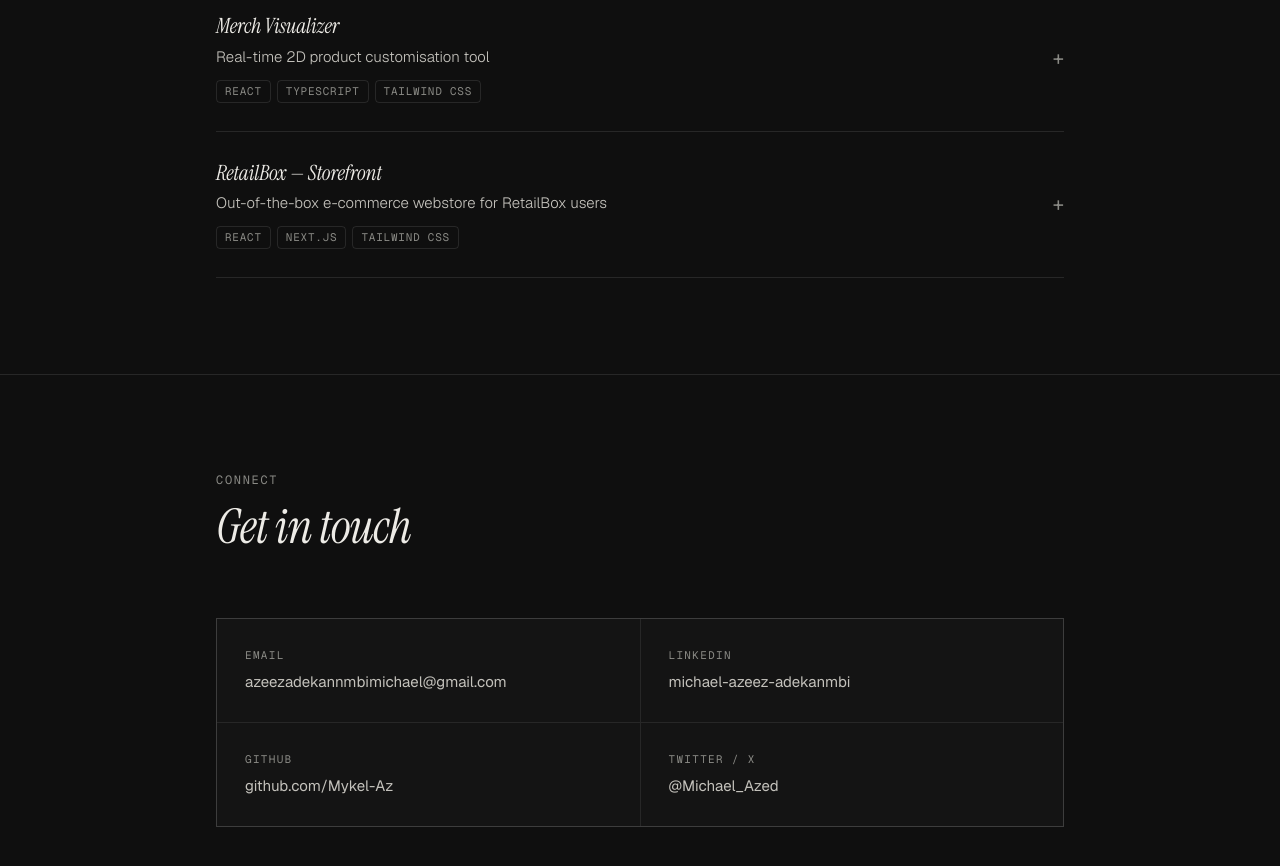
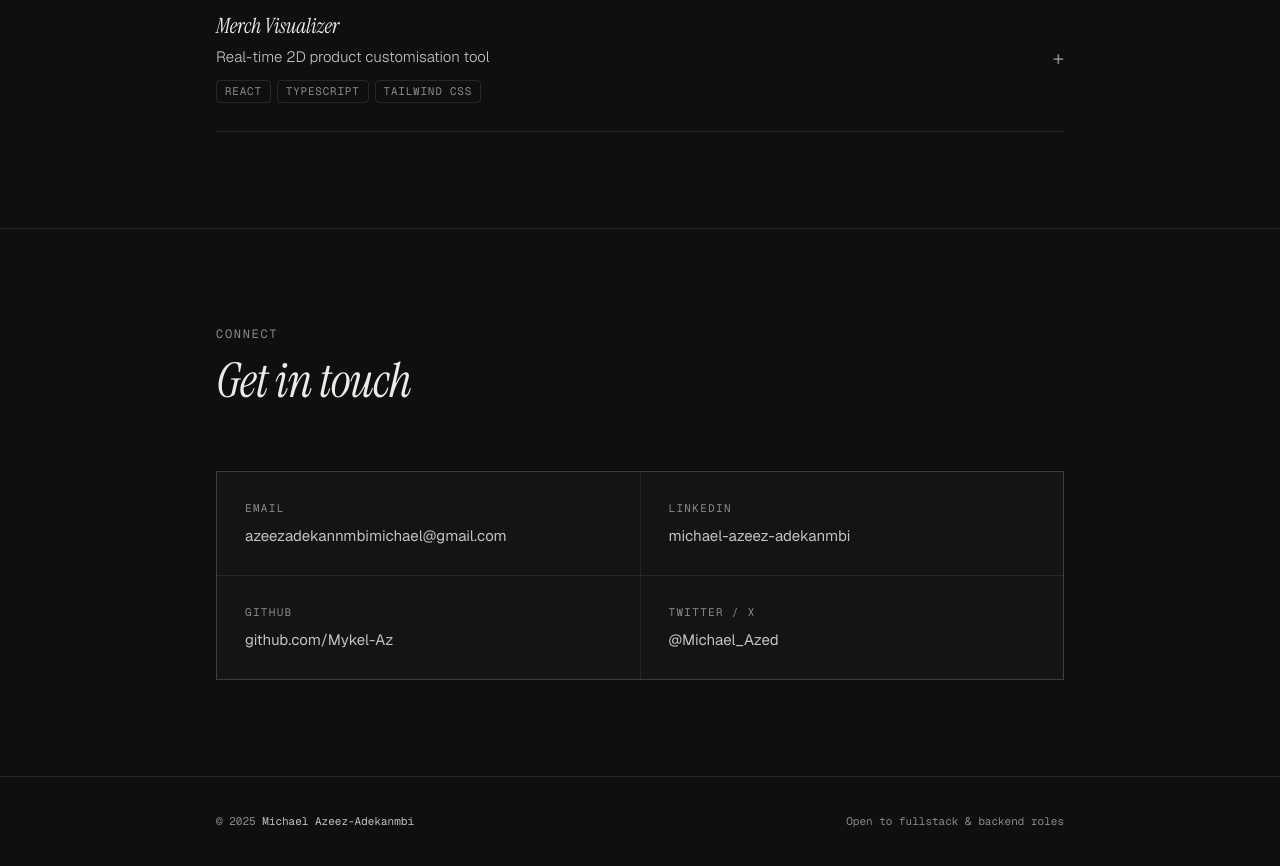
Before and after one commit to Mykel-Az/Portfolio, a React (Vite) app in the folder portfolio-app/: page / in a window 1280 px wide. Shown: the part 2260-3126 px from the top of the page. Built offline with nearby package versions, Linux system fonts and the light colour scheme.

Commit message:
Update projects.ts

```diff
--- a/portfolio-app/src/data/projects.ts
+++ b/portfolio-app/src/data/projects.ts
@@ -107,25 +107,25 @@
       "A React + TypeScript app with no backend dependency — all rendering happens client-side on an HTML Canvas element. Product templates are loaded as layered assets; customisations are applied as canvas transformations on top.\n\nState is managed with React hooks. The export uses Canvas API's toDataURL to generate a downloadable preview image.",
     screenshot: "/images/merch-visualizer.png"
   },
-  {
-    id: "retailbox-storefront",
-    name: "RetailBox — Storefront",
-    tagline: "Out-of-the-box e-commerce webstore for RetailBox users",
-    description:
-      "An e-commerce storefront automatically generated from a RetailBox user's existing product catalogue — letting retail businesses go online instantly.",
-    stack: ["React", "Next.js", "Tailwind CSS"],
-    links: [
-      { label: "Live storefront", url: "https://storefront.retailbox.co" },
-      { label: "Website", url: "https://retailbox.co" },
-    ],
-    problem:
-      "RetailBox users manage inventory in the app but had no easy path to selling online. Setting up a separate store meant duplicating their catalogue and managing two disconnected systems.\n\nThe Storefront bridges that gap: each business gets a storefront automatically generated from their existing catalogue, with no extra setup.",
-    role:
-      "I built the Storefront as a Next.js application pulling product and business data from the RetailBox Engine API — covering page architecture, data fetching, product listing and detail views, and the cart flow.",
-    architecture:
-      "A Next.js app using server-side rendering for product pages, ensuring catalogue data is always fresh and pages are indexable by search engines.\n\nProduct data is fetched from the Engine API at request time, scoped to the specific business via subdomain. The cart is managed client-side with React context. Tailwind CSS provides a neutral design so the storefront suits any type of retail business.",
-    screenshot: "/images/retailbox-storefront.png"
-  },
+  // {
+  //   id: "retailbox-storefront",
+  //   name: "RetailBox — Storefront",
+  //   tagline: "Out-of-the-box e-commerce webstore for RetailBox users",
+  //   description:
+  //     "An e-commerce storefront automatically generated from a RetailBox user's existing product catalogue — letting retail businesses go online instantly.",
+  //   stack: ["React", "Next.js", "Tailwind CSS"],
+  //   links: [
+  //     { label: "Live storefront", url: "https://storefront.retailbox.co" },
+  //     { label: "Website", url: "https://retailbox.co" },
+  //   ],
+  //   problem:
+  //     "RetailBox users manage inventory in the app but had no easy path to selling online. Setting up a separate store meant duplicating their catalogue and managing two disconnected systems.\n\nThe Storefront bridges that gap: each business gets a storefront automatically generated from their existing catalogue, with no extra setup.",
+  //   role:
+  //     "I built the Storefront as a Next.js application pulling product and business data from the RetailBox Engine API — covering page architecture, data fetching, product listing and detail views, and the cart flow.",
+  //   architecture:
+  //     "A Next.js app using server-side rendering for product pages, ensuring catalogue data is always fresh and pages are indexable by search engines.\n\nProduct data is fetched from the Engine API at request time, scoped to the specific business via subdomain. The cart is managed client-side with React context. Tailwind CSS provides a neutral design so the storefront suits any type of retail business.",
+  //   screenshot: "/images/retailbox-storefront.png"
+  // },
 ];
 
 export default projects;
```
